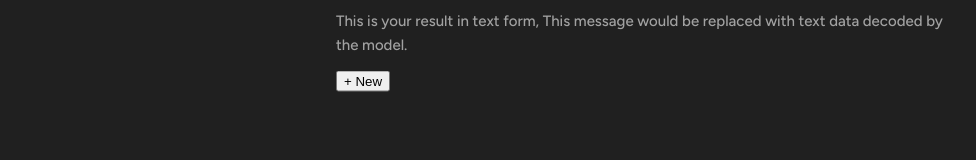
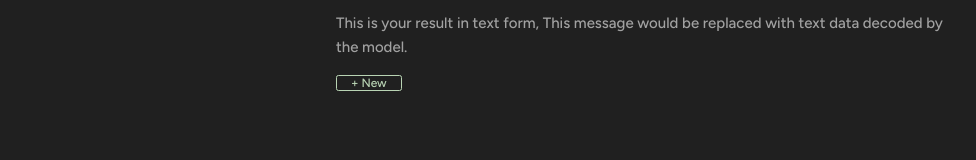
Before and after one commit to Jewels2001/CogLog, a Vue app in the folder coglogApp/: page /results in a window 1280 px wide. Shown: the part 371-531 px from the top of the page, without its empty margins (0-976 px from the left). Built offline with nearby package versions, Linux system fonts and the light colour scheme.

Commit message:
Add button styling to results page

```diff
--- a/coglogApp/src/components/TheResult.vue
+++ b/coglogApp/src/components/TheResult.vue
@@ -20,7 +20,7 @@ const result_dat = reactive({
         {{result_dat.txt}}
     </div>
     <div class="left_item">
-        <button>+ New</button>
+        <button class="restart_btn">+ New</button>
     </div>
     <WelcomeItem>
         <audio controls>
@@ -39,6 +39,32 @@ h1{
   position: relative;
   text-align: left;
   transform: translate(-50%, -50%);
+}
+
+.restart_btn{
+    font-family: 'Figtree', sans-serif;
+    background-color: #202020;
+    color: #b9d4b4;
+    transition: 0.3s ease-in-out;
+    border: 0.01em solid #b9d4b4;
+    border-radius: 0.2em;
+    padding: 0px 14px;
+    text-align: left;
+    display: inline-block;
+    font-size: 12px;
+}
+
+.restart_btn:hover{
+    background-color: #6aae9d;
+    color: #202020;
+    transition: 0.3s ease-in-out;
+    border-radius: 0.2em;
+}
+
+.restart_btn:active{
+    background-color: #b9d4b4;
+    color: #202020;
+    transition: 0.3s ease-in-out;
 }
 
 .item {
```
